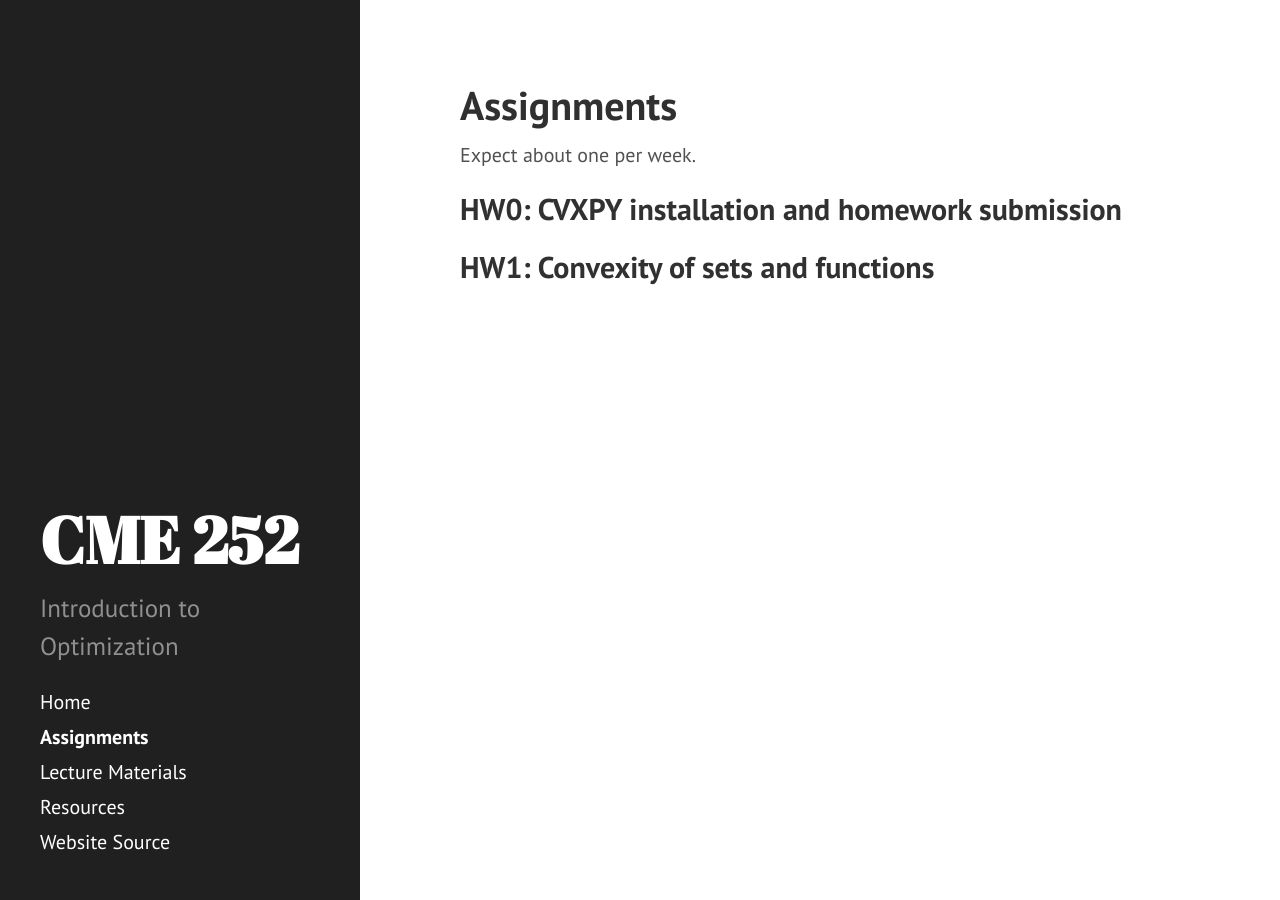
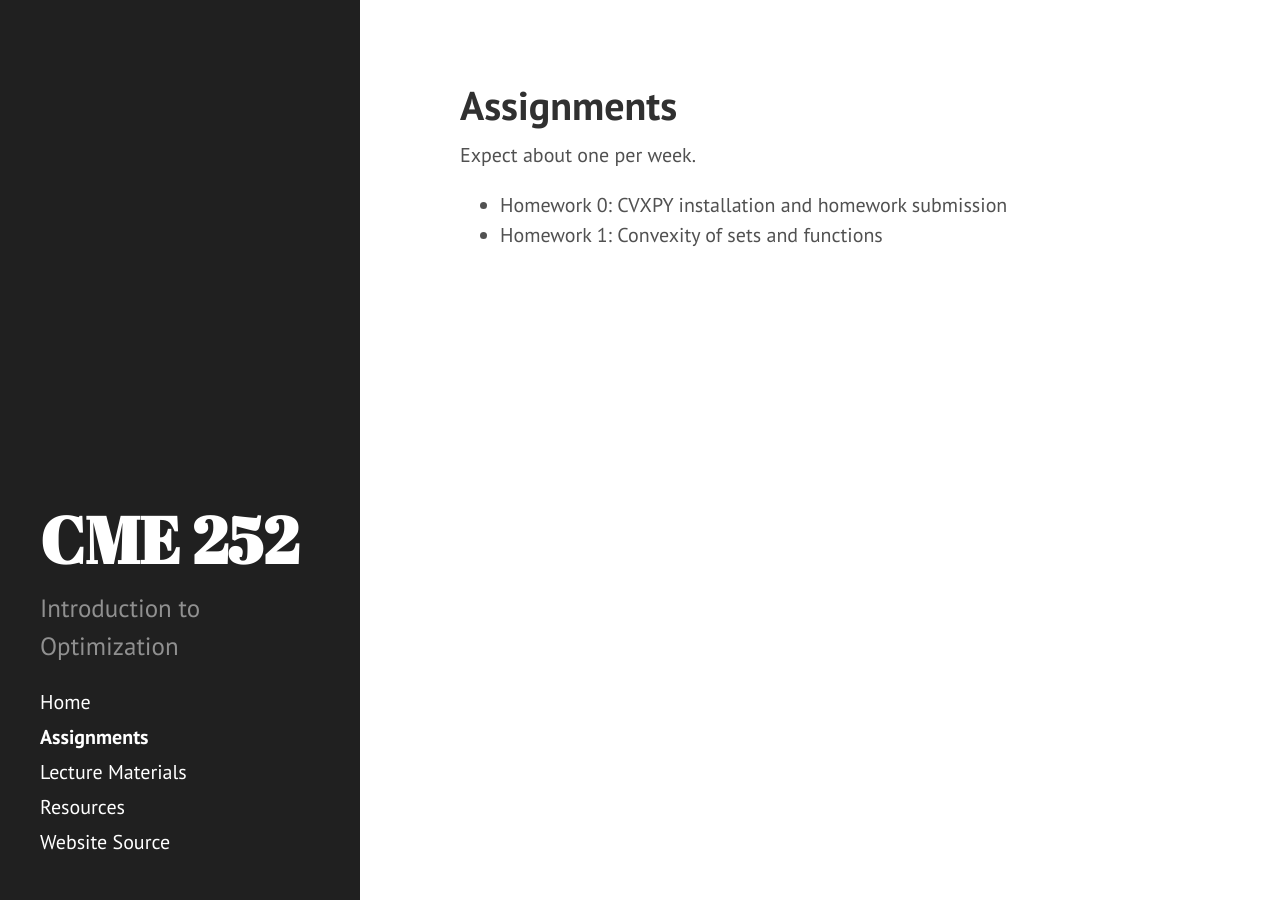
Before and after one commit to ajfriend/cme252, a Jekyll site: the page built from assignments.md, in a window 1280 px wide. Built offline with Jekyll 4.4.1, drawn with Linux system fonts in a browser that asks for light colours; Markdown is read by kramdown in place of the engine named in the settings.

Commit message:
homework list

```diff
--- a/assignments.md
+++ b/assignments.md
@@ -5,5 +5,5 @@ title: Assignments
 
 Expect about one per week.
 
-## HW0: CVXPY installation and homework submission
-## HW1: Convexity of sets and functions
+- Homework 0: CVXPY installation and homework submission
+- Homework 1: Convexity of sets and functions
```
